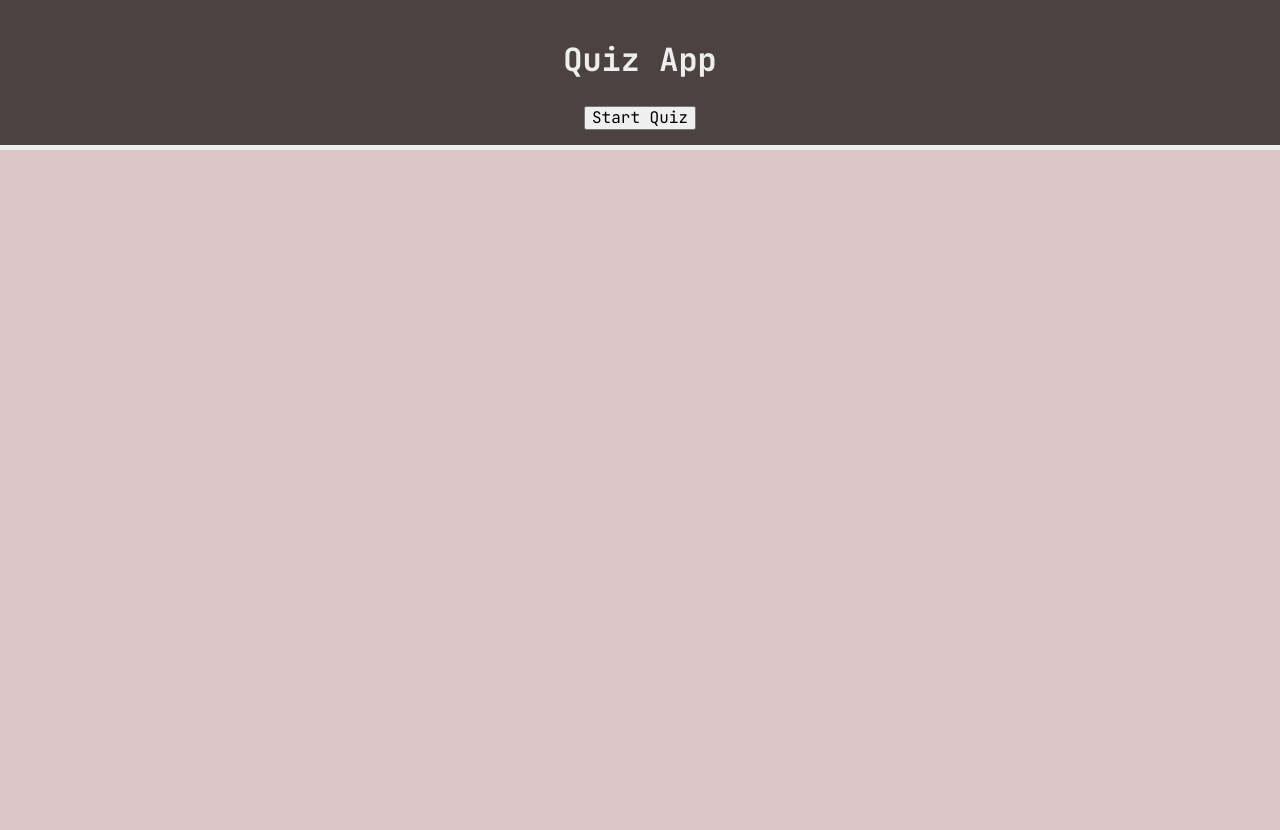
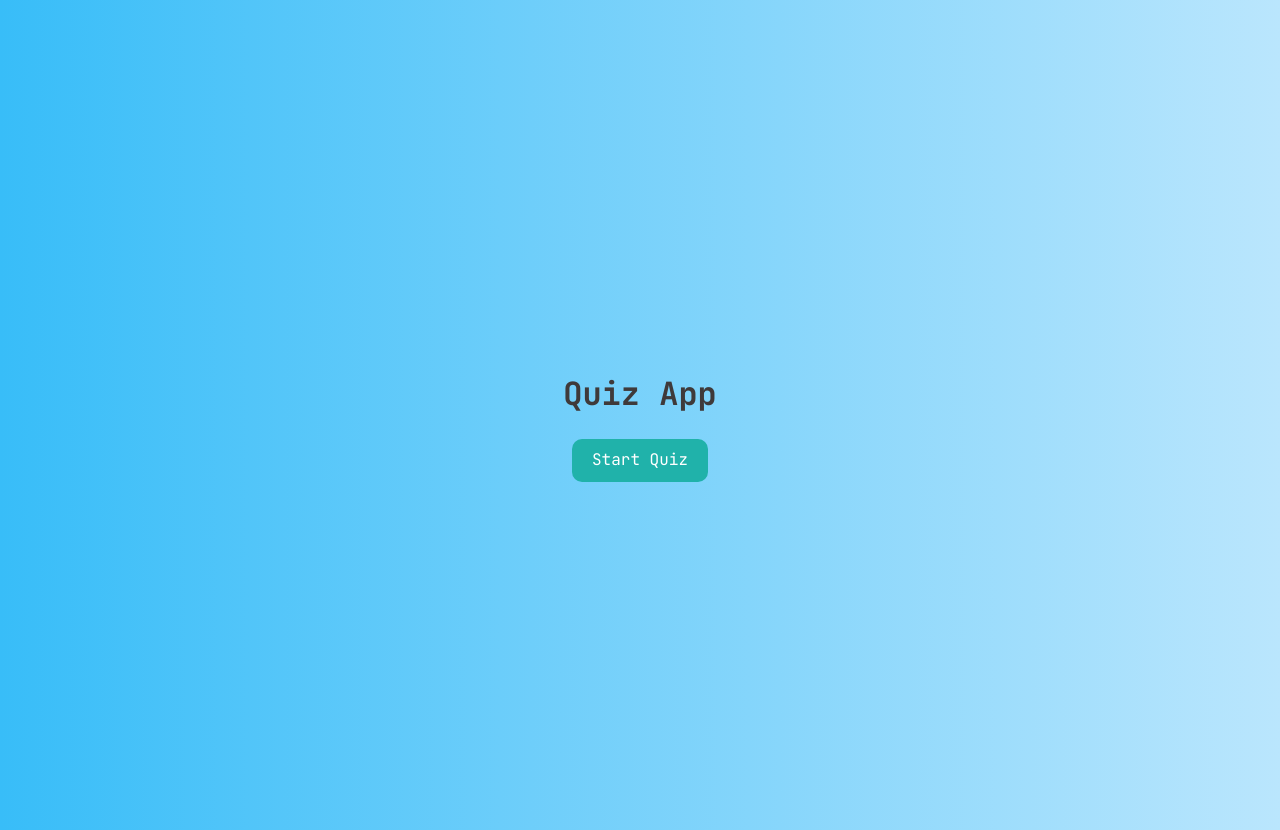
Before and after one commit to OmerYALTIRIK/quizApp, a website: page index.html in a window 1280 px wide. Before the commit the page ends 800 px from the top, so only its background shows below. Drawn offline with Linux system fonts and the light colour scheme.

Commit message:
css düzenlemeleri yapıldı

```diff
--- a/css/style.scss
+++ b/css/style.scss
@@ -1,22 +1,39 @@
 @import url(/css/normalize.css);
 @import url(https://fonts.googleapis.com/css?family=JetBrains+Mono:400,700&display=swap);
 
+$bg-gradient: linear-gradient(to right, rgb(56, 189, 248), rgb(186, 230, 253));
+
+
 body {
-  background-color: #dec5c5;
+  background: $bg-gradient;
   font-family: "JetBrains Mono", monospace;
   font-size: 16px;
   line-height: 1.5;
   color: #333;
 
   header {
-    background-color: #4d4242;
-    border-bottom: 5px solid #eee;
-    color: #eee;
+    background-color: $bg-gradient;
+    color: #3f3a3a;
     padding: 15px 0;
     display: flex;
     flex-direction: column;
-    justify-content: space-between;
+    justify-content: center;
     align-items: center;
+    height: 100dvh ; // scroll çıkmadan yüksekliğin ekranın tamamını kaplaması için height:
+    .startButton {
+      padding: 12px 20px;
+      background-color: #20b2aa;
+      color: #fff;
+      border: none;
+      border-radius: 10px;
+      font-size: 16px;
+      cursor: pointer;
+      transition: background-color 0.3s ease;
+
+      &:hover {
+        background-color: #008080;
+      }
+    }
   }
 
   main {
@@ -103,7 +120,7 @@ body {
         text-overflow: ellipsis;
 
         &:hover {
-          background-color: #ff6347;
+          background-color: #f43e1e;
         }
       }
     }
--- a/index.html
+++ b/index.html
@@ -9,7 +9,7 @@
   <body>
     <header>
       <h1>Quiz App</h1>
-      <button class="btn" id="startButton">Start Quiz</button>
+      <button class="btn startButton" id="startButton">Start Quiz</button>
     </header>
 
     <main>
```
Also changed, not shown: css/style.css, 1 other file.
